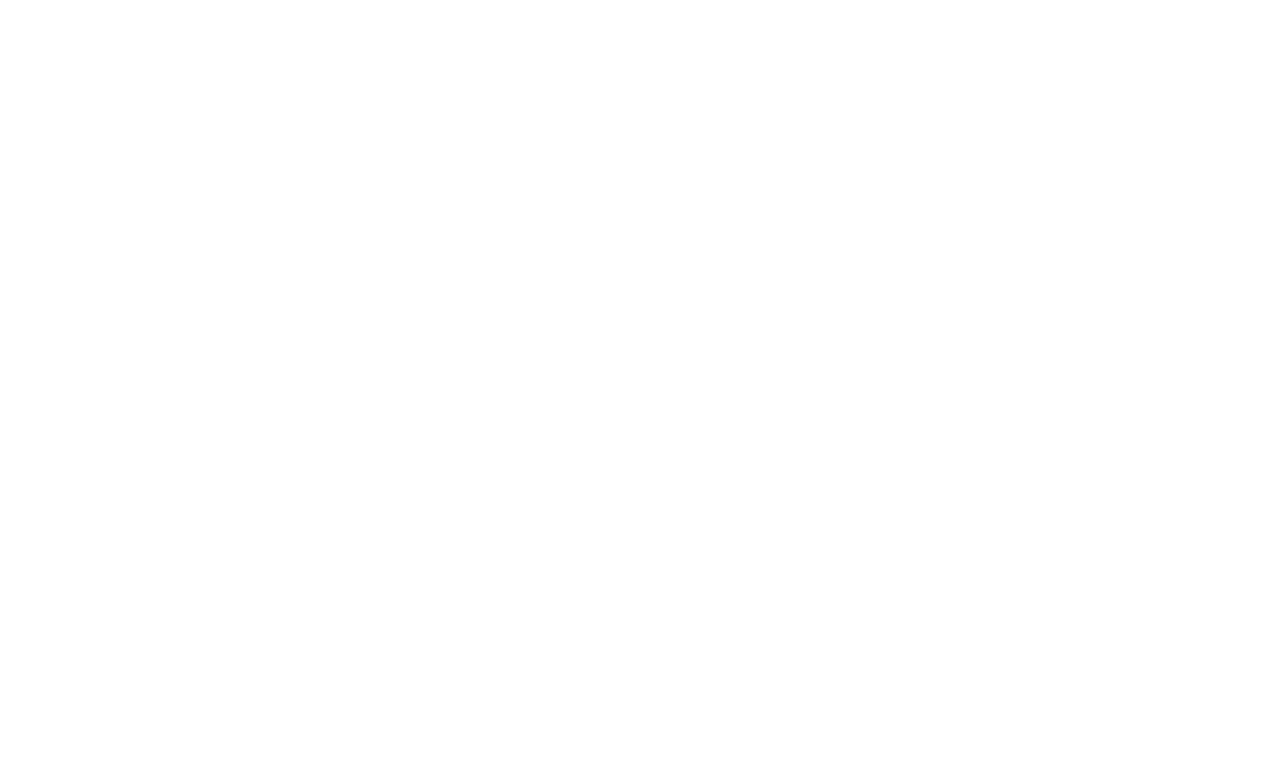
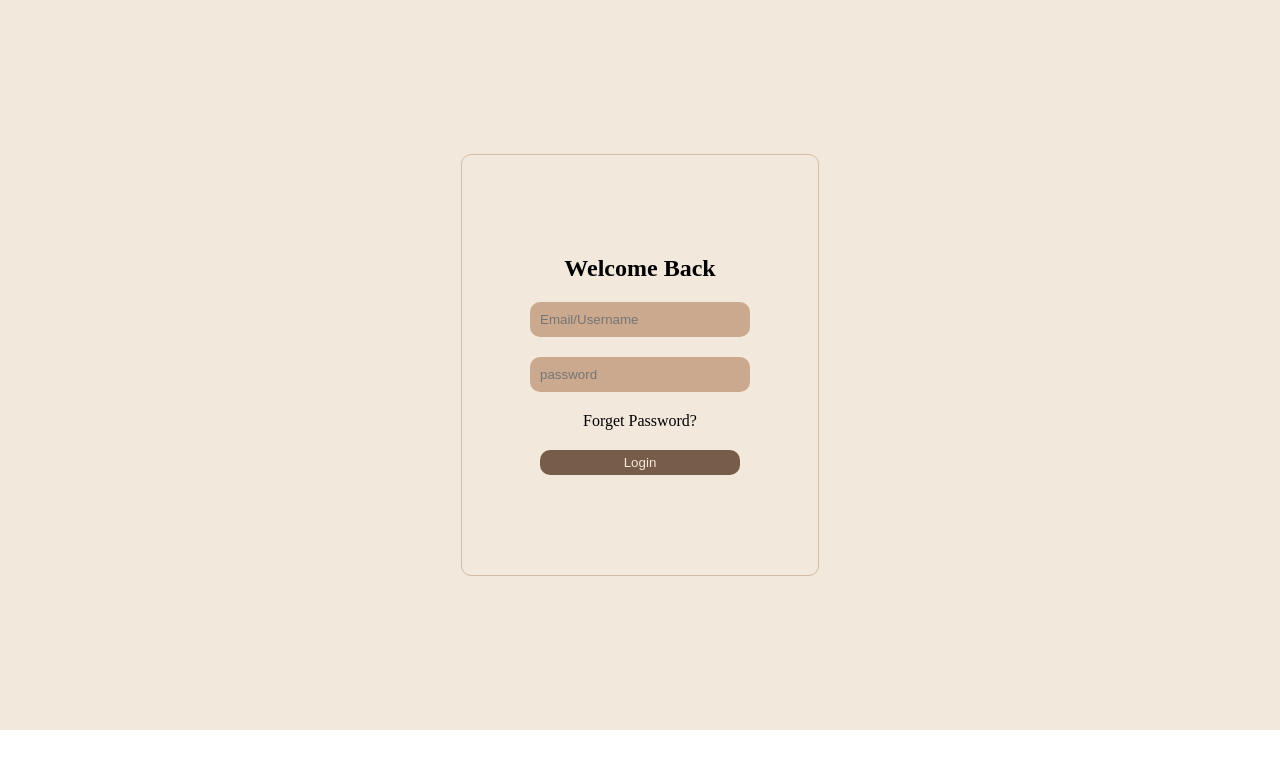
Before and after one commit to iindll/CozyNest, a React (Vite) app in the folder vite-project/: page /login in a window 1280 px wide. Before the commit this address had no page. Shown: the top 768 px of the page. Built offline with nearby package versions, Linux system fonts and the light colour scheme.

Commit message:
login page

```diff
--- a/vite-project/src/App.jsx
+++ b/vite-project/src/App.jsx
@@ -6,6 +6,8 @@
 import Categories from "./components/Catagories/Categories.jsx";
 import Byroom from "./components/Byroom/Byroom.jsx";
 import Cart_comp from "./components/Cart/Cart.jsx";
+import Login_comp from "./components/Authentication/Login.jsx"
+import Signup_comp from "./components/Authentication/SignUp.jsx"
 
 const Home = () => {
   return (
@@ -30,12 +32,33 @@
   );
 };
 
+const Login = () =>{
+  return(
+    <div className="Login-container">
+<Login_comp/>
+    </div>
+  )
+}
+
+const Signup = () =>{
+  return(
+    <div className="Cart-container">
+      <Navbar/>
+      <Signup-comp />
+    </div>
+  )
+}
+
 const App = () => {
   return (
     <Router>
       <Routes>
         <Route path="/" element={<Home />} />
         <Route path="/cart" element={<Cart />} />
+        <Route path="/login" element={<Login/>} />
+        <Route path="/signup" element={<Signup/>} />
+
+
       </Routes>
     </Router>
   );
--- /dev/null
+++ b/vite-project/src/components/Authentication/Login.css
@@ -0,0 +1,55 @@
+.Login-container{
+    background-color: rgba(235, 220, 201, 0.647);
+    min-height: 730px;
+    height: auto;
+     display: flex;
+    flex-direction: column;
+    justify-content: center;
+    align-items: center;
+}
+
+.userInfo{
+    display: flex;
+    flex-direction: column;
+    justify-content: center;
+    align-items: center;
+    padding: 50px;
+    border: 1px solid rgba(183, 150, 114, 0.527);
+    gap: 20px;
+    width:20vw;
+    height: 40vh;
+    border-radius: 10px;
+}
+
+input{
+    outline: none;
+    border: none;
+    padding: 10px;
+    border-radius: 10px;
+    width: 200px;
+    background-color: rgba(182, 135, 103, 0.647)
+}
+
+button{
+        width: 200px;
+
+    padding: 5px 20px;
+    border:none;
+    background-color: rgba(102, 72, 52, 0.875);
+    color:#f7e9d9;
+    border-radius: 10px;
+    cursor: pointer;
+
+}
+
+button:hover{
+
+    background-color: rgba(72, 51, 37, 0.875);
+
+
+}
+
+.Forget{
+    text-decoration: none;
+  color: inherit;
+}
--- /dev/null
+++ b/vite-project/src/components/Authentication/Login.jsx
@@ -0,0 +1,25 @@
+import "./Login.css"
+import { Link } from "react-router-dom";
+
+const Login = () => {
+  return (
+    <div className='Login'>
+        <form >
+            <div className="userInfo">
+            <div className="text-section">
+            <h2 style={{margin:0}} >Welcome Back</h2></div>
+            <input type="text" placeholder="Email/Username" />
+            <input type="password" placeholder="password" />
+            <div className="Forgetlink">
+                <Link className="Forget" to="./forget-password">Forget Password?</Link>
+            </div>
+            <div className="button-Login">
+                <button>Login</button>
+            </div>
+            </div>
+        </form>
+    </div>
+  )
+}
+
+export default Login
--- /dev/null
+++ b/vite-project/src/components/Authentication/SignUp.jsx
@@ -0,0 +1,9 @@
+import "./SignUp.css"
+
+const SignUp = () => {
+  return (
+    <div className=''>SignUp</div>
+  )
+}
+
+export default SignUp
--- a/vite-project/src/components/HeroSection/HeroSection.jsx
+++ b/vite-project/src/components/HeroSection/HeroSection.jsx
@@ -4,6 +4,8 @@
 import image2 from "../../assets/Herosection5.jpg"
 import image3 from "../../assets/HeroSection4.jpg"
 import serachBar from "../../assets/Search.svg"
+import { Link } from "react-router-dom";
+
 const HeroSection = () => {
       const backgroundImages = [image1, image2, image3];
 
@@ -40,8 +42,16 @@
         </div>
         </div>
         <div className="register">
-        <button className=" button Login">Login</button>
-        <button className="button SignUp">Signup</button></div>
+
+        <div className="register">
+  <Link to="/login">
+    <button className="button Login">Login</button>
+  </Link>
+  <Link to="/signup">
+    <button className="button SignUp">Signup</button>
+  </Link>
+</div>
+        </div>
         </div>
 
   )
```
Also changed, not shown: vite-project/src/components/Authentication/SignUp.css (added).
